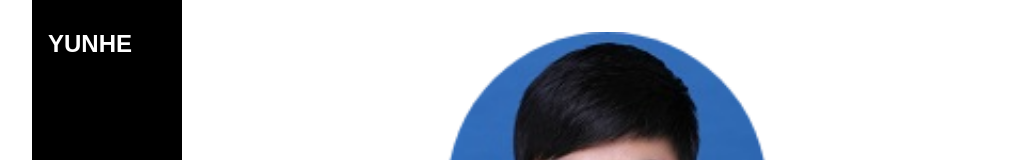
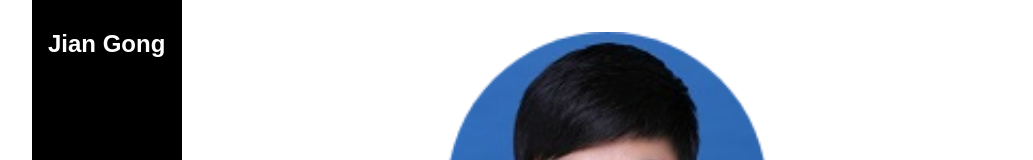
Before and after one commit to jamesdeep/jamesdeep.github.io, a plain HTML site: page index.html in a window 1280 px wide. Shown: the top 160 px of the page, without its empty margins (108-1141 px from the left). Drawn offline with Linux system fonts and the light colour scheme; a script that the page names is missing.

Commit message:
Update index.html

```diff
--- a/index.html
+++ b/index.html
@@ -58,7 +58,7 @@
 <!-- Sidebar/menu -->
 <nav class="w3-sidebar w3-bar-block w3-black w3-collapse w3-top w3-right" style="z-index:3;width:150px" id="mySidebar">
   <div class="w3-container w3-display-container w3-padding-16">
-    <h3><b>YUNHE</b></h3>
+    <h3><b>Jian Gong</b></h3>
   </div>
   <div class="w3-padding-64 w3-text-light-grey w3-large" style="font-weight:bold">
     <a href="#home" class="w3-bar-item w3-button">Home</a>
```
